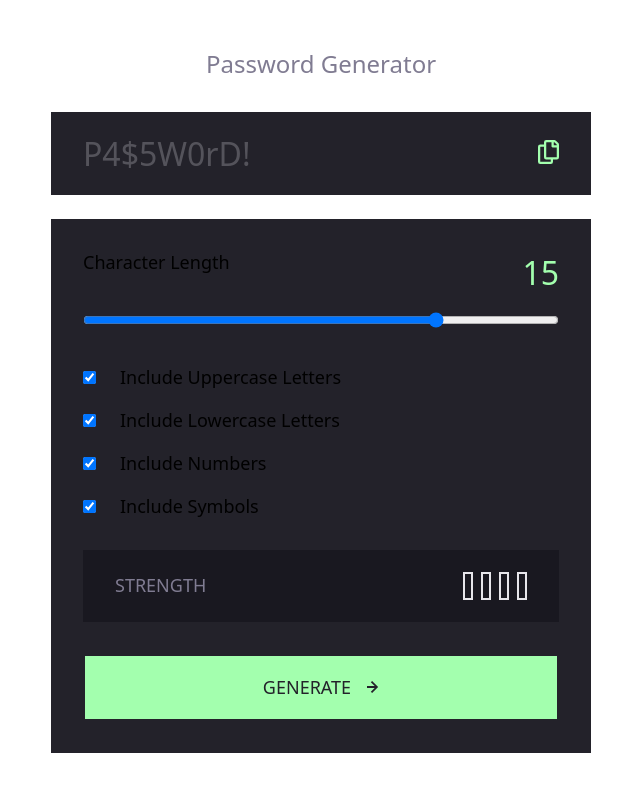
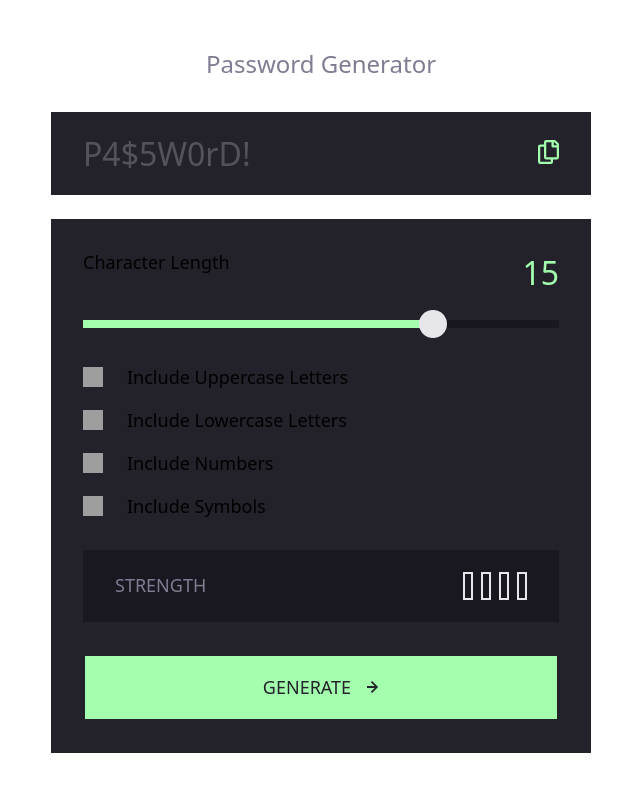
Before and after one commit to chadirabii/password-generator-app, a React (Vite) app: page / in a window 1280 px wide. Shown: the top 792 px of the page, without its empty margins (319-959 px from the left). Built offline with nearby package versions, Linux system fonts and the light colour scheme; grey boxes are pictures that could not be loaded.

Commit message:
fix the slider

```diff
--- a/src/components/checkbox.jsx
+++ b/src/components/checkbox.jsx
@@ -1,5 +1,3 @@
-import { Settings } from "../password-generator";
-
 const Checkbox = ({ id, label, value, setValue }) => {
   return (
     <div className="flex gap-5 sm:gap-6 items-center">
--- a/src/components/slider.jsx
+++ b/src/components/slider.jsx
@@ -1,5 +1,4 @@
 import React from "react";
-import { Settings } from "../password-generator";
 
 const Slider = ({ id, value, setValue }) => {
   const handleSliderValueChange = (e) => {
--- a/src/index.css
+++ b/src/index.css
@@ -2,8 +2,125 @@
 @tailwind components;
 @tailwind utilities;
 
-
 @font-face {
     font-family: "Jet Brains Mono";
-    src: url("../public/fonts/JetBrainsMono-Bold.ttf");
+    src: url("/fonts/JetBrainsMono-Bold.ttf");
   }
+
+
+  @layer components {
+
+    .checkbox {
+      box-sizing: border-box;
+      appearance: none;
+      background-color: theme('colors.very-dark-grey');
+      height: theme('spacing.5');
+      width: theme('spacing.5');;
+      position: relative;
+      cursor: pointer;
+      border: 2px solid theme('colors.almost-white')
+    }
+
+    .checkbox:hover {
+      border: 2px solid theme('colors.neon-green');
+    }
+
+    .checkbox:checked {
+      background: url('/images/checked.svg');
+      border: none;
+    }
+
+    .slider {
+      background: theme('colors.very-dark-grey');
+      width: 100%;
+      height: 8px;
+      -webkit-appearance: none;
+      appearance: none;
+      -webkit-tap-highlight-color: transparent;
+    }
+    .slider:focus {
+      outline: transparent;
+    }
+
+    /* WebKit */
+    .slider::-webkit-slider-thumb {
+      background-color: theme('colors.almost-white');
+      border: 0;
+      border-radius: 50%;
+      display: block;
+      width: 28px;
+      height: 28px;
+      transition: background-color 0.15s linear, border 0.15s ease-in-out;
+      -webkit-appearance: none;
+      appearance: none;
+    }
+    .slider:focus::-webkit-slider-thumb,
+    .slider::-webkit-slider-thumb:hover {
+      background-color: theme('colors.very-dark-grey');
+      border: 2px solid theme('colors.neon-green');
+    }
+
+    /* Firefox */
+    .slider::-moz-range-thumb {
+      background-color: theme('colors.almost-white');
+      border: 0;
+      border-radius: 50%;
+      display: block;
+      width: 28px;
+      height: 28px;
+      transition: background-color 0.15s linear, border 0.15s ease-in-out;
+      -webkit-appearance: none;
+      appearance: none;
+    }
+    .slider:focus::-moz-range-thumb,
+    .slider::-moz-range-thumb:hover {
+      background-color: theme('colors.very-dark-grey');
+      border: 2px solid theme('colors.neon-green');
+    }
+
+    /* All the same stuff for IE */
+    .slider::-ms-thumb {
+      background-color: theme('colors.almost-white');
+      border: 0;
+      border-radius: 50%;
+      display: block;
+      width: 28px;
+      height: 28px;
+      transition: background-color 0.15s linear, border 0.15s ease-in-out;
+      appearance: none;
+    }
+    .slider:focus::-ms-thumb,
+    .slider::-ms-thumb:hover {
+      background-color: theme('colors.very-dark-grey');
+      border: 2px solid theme('colors.neon-green');
+    }
+
+    /** FF*/
+    .slider::-moz-range-progress {
+      background-color: theme('colors.neon-green');
+    }
+    .slider::-moz-range-track {
+      background-color: theme('colors.very-dark-grey');
+    }
+    /* IE*/
+    .slider::-ms-fill-lower {
+      background-color: theme('colors.neon-green');
+    }
+    .slider::-ms-fill-upper {
+      background-color: theme('colors.very-dark-grey');
+    }
+
+    /*Chrome*/
+    @media screen and (-webkit-min-device-pixel-ratio: 0) {
+      .slider {
+        --percent: 75%;
+        background: linear-gradient(
+          to right,
+          theme('colors.neon-green') 0%,
+          theme('colors.neon-green') var(--percent),
+          theme('colors.very-dark-grey') var(--percent),
+          theme('colors.very-dark-grey') 100%
+        );
+      }
+    }
+  }
```
